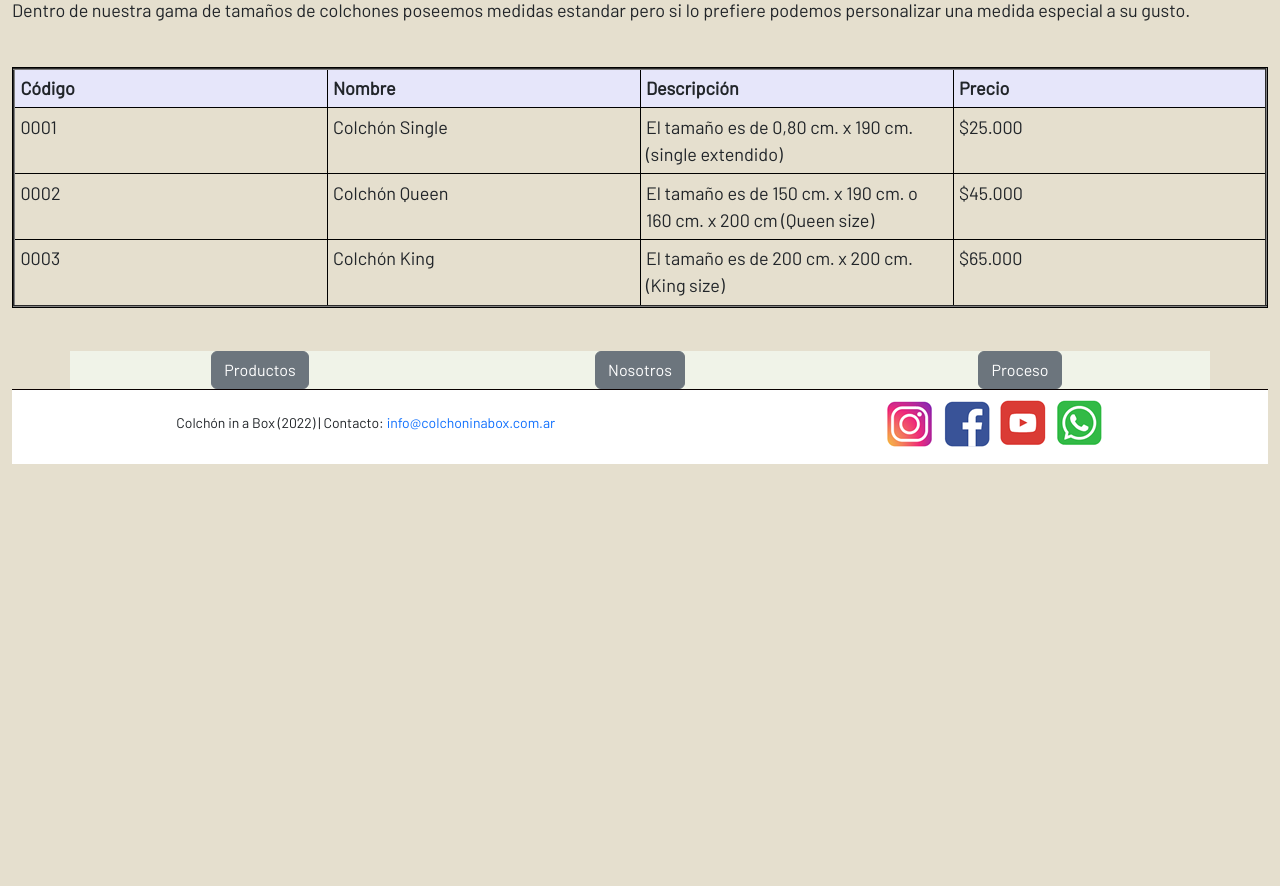
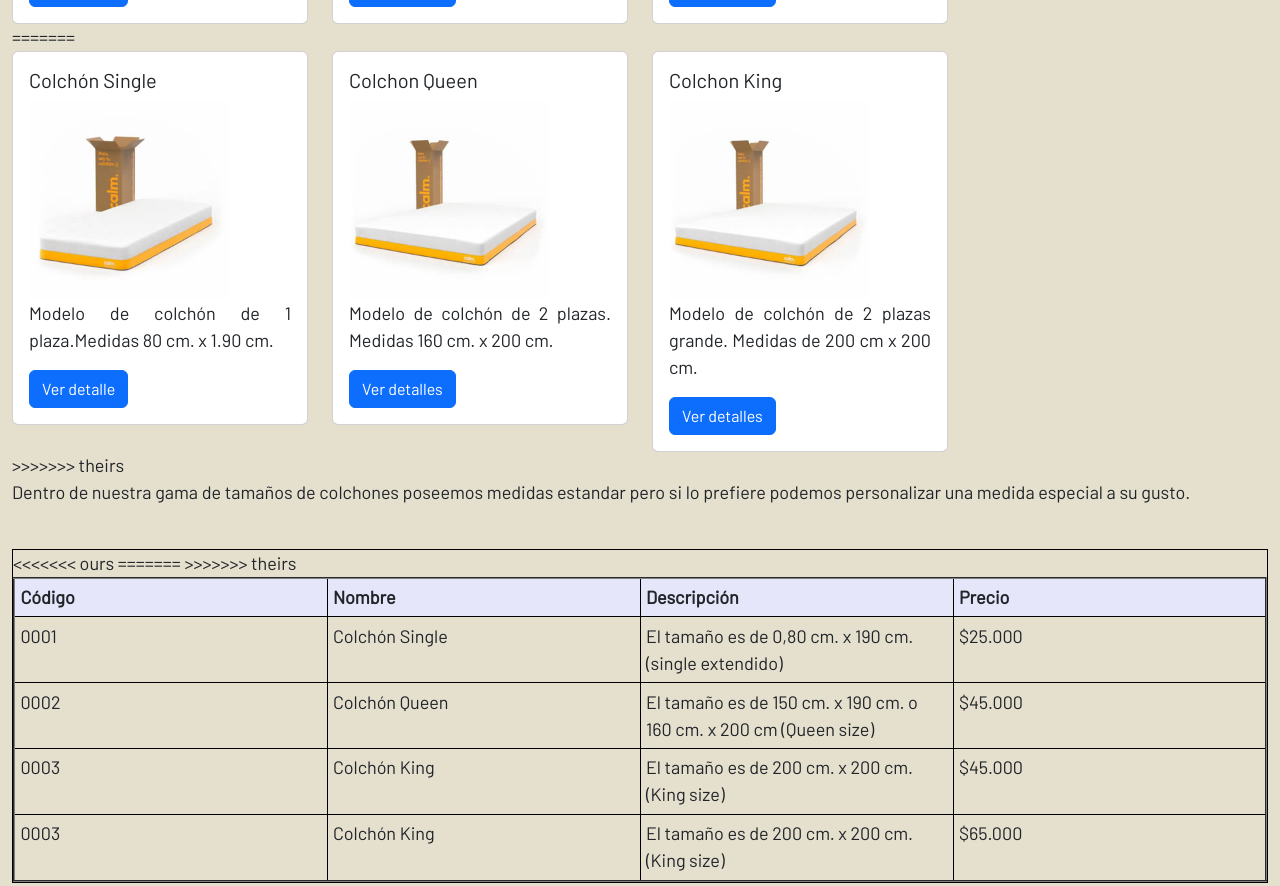
Before and after one commit to virginGithub/proyecto-dw-nuevo-virginia, a plain HTML site: page pages/productos.html in a window 1280 px wide. Shown: the part 594-1480 px from the top of the page. Before the commit the page ends 1058 px from the top, so only its background shows below. Drawn offline with Linux system fonts and the light colour scheme.

Commit message:
cambios en productos

```diff
--- a/pages/productos.html
+++ b/pages/productos.html
@@ -55,6 +55,7 @@
 			</article>
 		</section>
 
+<<<<<<< ours
 		<section>
 			<div class="row">
 					<div class="col-sm-3">
@@ -90,6 +91,41 @@
 						</div>
 		  			</div>
 		   </div>
+=======
+<section>
+	<div class="row">
+		<div class="col-sm-3">
+		  <div class="card">
+			<div class="card-body">
+			  <h5 class="card-title">Colchón Single</h5>
+			  <img src="../imagenes/single_80x190_300px.jpg" class="card-img-top" alt="cama de una plaza">
+			  <p class="card-text">Modelo de colchón de 1 plaza.Medidas 80 cm. x 1.90 cm.</p>
+			  <a href="#" class="btn btn-primary">Ver detalle</a>
+			</div>
+		  </div>
+		</div>
+		<div class="col-sm-3">
+		  <div class="card">
+			<div class="card-body">
+			  <h5 class="card-title">Colchon Queen</h5>
+			  <img src="../imagenes/queen_160x200_300px.jpg" class="card-img-top" alt="cama de una plaza">
+			  <p class="card-text">Modelo de colchón de 2 plazas. Medidas 160 cm. x 200 cm.</p>
+			  <a href="#" class="btn btn-primary">Ver detalles</a>
+			</div>
+		  </div>
+		</div>
+		<div class="col-sm-3">
+			<div class="card">
+			  <div class="card-body">
+				<h5 class="card-title">Colchon King</h5>
+				<img src="../imagenes/king_200x200_300px.jpg" class="card-img-top" alt="cama de una plaza">
+				<p class="card-text">Modelo de colchón de 2 plazas grande. Medidas de 200 cm x 200 cm.</p>
+				<a href="#" class="btn btn-primary">Ver detalles</a>
+			  </div>
+			</div>
+		  </div>
+	  </div>
+>>>>>>> theirs
 </section>
 
 
@@ -122,6 +158,15 @@
 						<td>0002</td>
 						<td>Colchón Queen</td>
 						<td>El tamaño es de 150 cm. x 190 cm. o 160 cm. x 200 cm (Queen size)</td>
+<<<<<<< ours
+=======
+						<td>$45.000</td>
+					</tr>
+					<tr>
+						<td>0003</td>
+						<td>Colchón King</td>
+						<td>El tamaño es de 200 cm. x 200 cm. (King size)</td>
+>>>>>>> theirs
 						<td>$45.000</td>
 					</tr>
 					<tr>
```
